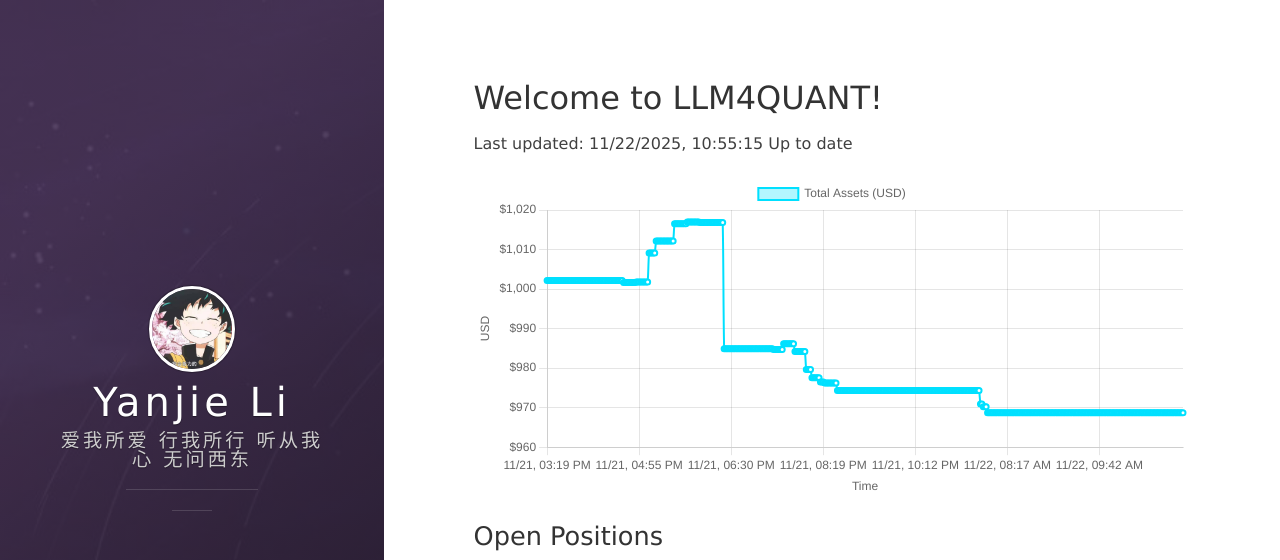
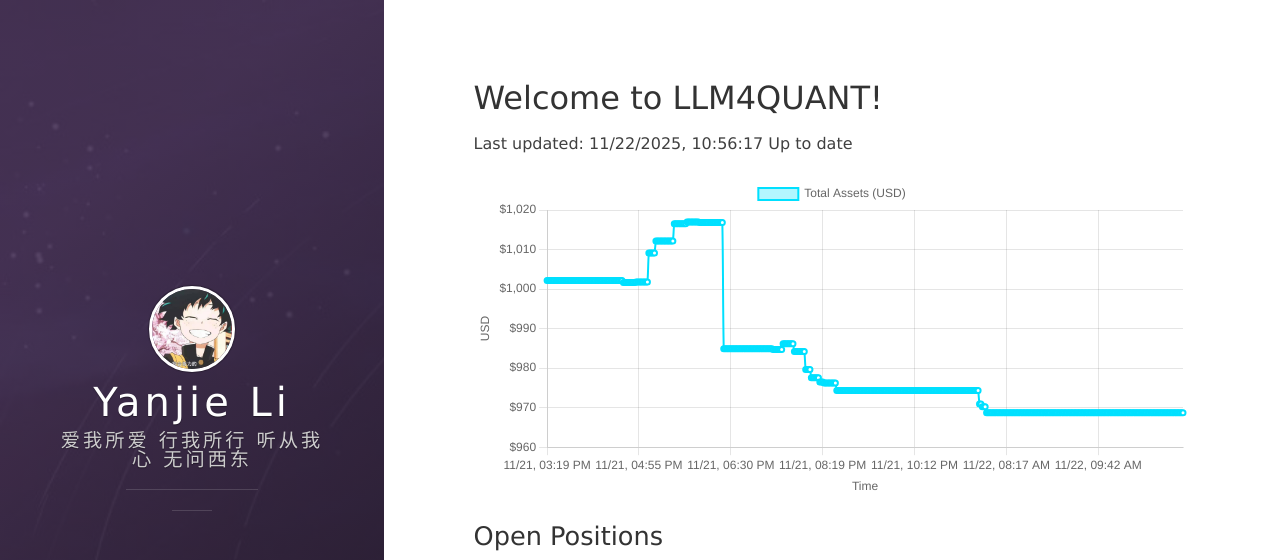
Before and after one commit to leeyegy/leeyegy.github.io, a Jekyll site: the page built from live-trading.html, in a window 1280 px wide and 1026 px high. Shown: the top 560 px of the window. Built offline with Jekyll 4.4.1, drawn with Linux system fonts in a browser that asks for light colours; nearby versions of some CDN libraries.

Commit message:
AccountMonitor: update balance history 2025-11-22T18:56:17+08:00

```diff
--- a/assets/data/binance/balance-history.json
+++ b/assets/data/binance/balance-history.json
@@ -1,5 +1,5 @@
 {
-  "generatedAt": "2025-11-22T18:55:15+08:00",
+  "generatedAt": "2025-11-22T18:56:17+08:00",
   "asset": "total_usd_value",
   "history": [
     {
@@ -1800,6 +1800,10 @@
     },
     {
       "timestamp": "2025-11-22T18:55:15+08:00",
+      "totalUsd": 968.69074819
+    },
+    {
+      "timestamp": "2025-11-22T18:56:17+08:00",
       "totalUsd": 968.69074819
     }
   ]
```
